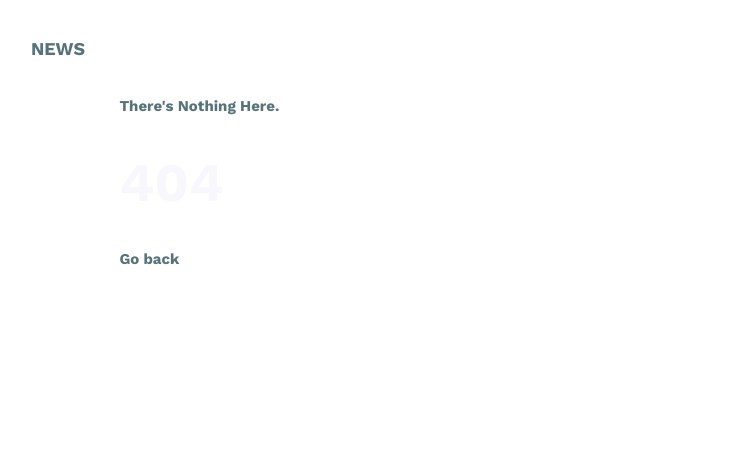
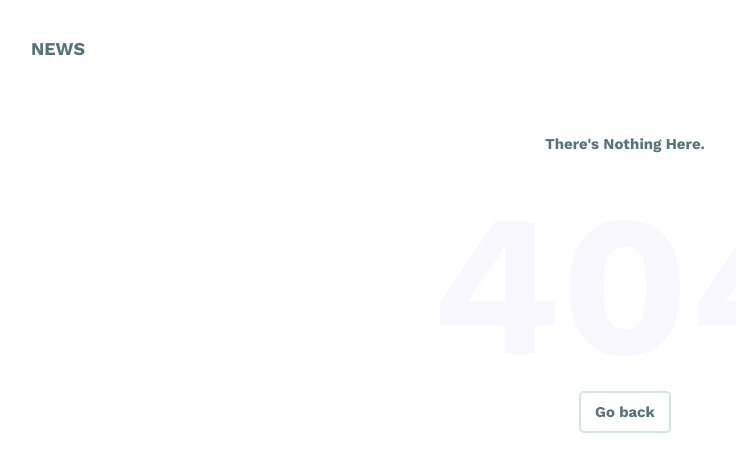
Before and after one commit to mikechumba/news, a Flask app: template app/templates/404.html in a window 1280 px wide. Shown: the top 472 px of the page, without its empty margins (15-751 px from the left). Run offline with Flask 2, Linux system fonts and the light colour scheme; the template is opened without the code that fills it, so the values that code supplies are empty; parts of the project's set-up code (start-up, migrations or seed data) failed here and were passed over.

Commit message:
style 404 page

```diff
--- a/app/assets/style.scss
+++ b/app/assets/style.scss
@@ -50,21 +50,33 @@ nav {
 
 // styling the 404 page
 .error {
-   width: 80%;
-   @include margins(3%, auto);
+   width: 100%;
+   margin: 0 auto;
+   text-align: center;
 
    p{
+      margin-top: 6%;
       @include font(15px, 600, #57737A, $font-2);
    }
 
    h1 {
-      @include font(54px, 700, #F8F7FD, $font-2);
+      margin-top: 0;
+      margin-bottom: 0;
+      @include font(200px, 700, #F8F7FD, $font-2);
    }
 
    a {
+      margin-top: 10%;
       text-decoration: none;
       outline: none;
+      border: 2px solid rgba(#85BDBF, 0.4);
+      padding: 10px 14px;
+      border-radius: 5px;
       @include font(15px, 600, #57737A, $font-2);
+      &:hover {
+         border: 2px solid rgba(#85BDBF, 1);
+         color: #85BDBF;
+      }
    }
 }
 
--- a/app/static/css/style.css
+++ b/app/static/css/style.css
@@ -43,11 +43,13 @@ nav p {
 }
 
 .error {
-  width: 80%;
-  margin: 3% auto;
+  width: 100%;
+  margin: 0 auto;
+  text-align: center;
 }
 
 .error p {
+  margin-top: 6%;
   font-family: "Work Sans", sans-serif;
   font-size: 15px;
   font-weight: 600;
@@ -55,19 +57,30 @@ nav p {
 }
 
 .error h1 {
+  margin-top: 0;
+  margin-bottom: 0;
   font-family: "Work Sans", sans-serif;
-  font-size: 54px;
+  font-size: 200px;
   font-weight: 700;
   color: #F8F7FD;
 }
 
 .error a {
+  margin-top: 10%;
   text-decoration: none;
   outline: none;
+  border: 2px solid rgba(133, 189, 191, 0.4);
+  padding: 10px 14px;
+  border-radius: 5px;
   font-family: "Work Sans", sans-serif;
   font-size: 15px;
   font-weight: 600;
   color: #57737A;
+}
+
+.error a:hover {
+  border: 2px solid #85bdbf;
+  color: #85BDBF;
 }
 
 .highlight {
```
Also changed, not shown: 1 other file.
